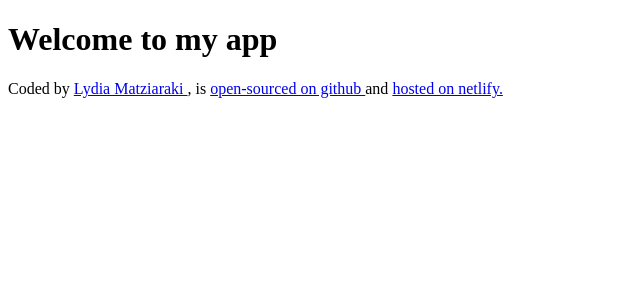
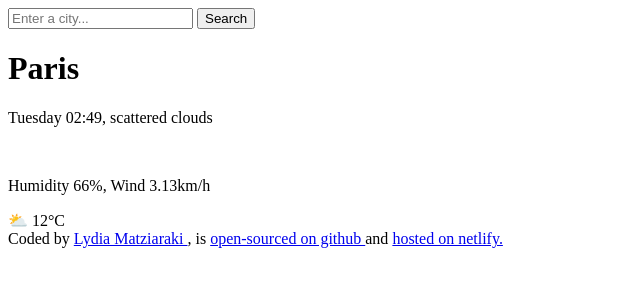
Before and after one commit to lydiamatz/My-weather-app, a plain HTML site: page index.html in a window 1280 px wide. Shown: the whole page, without its empty margins (0-640 px from the left). Drawn offline with Linux system fonts and the light colour scheme.

Commit message:
Added basic html

```diff
--- a/index.html
+++ b/index.html
@@ -6,7 +6,22 @@
     <title>My weather app</title>
   </head>
   <body>
-    <h1>Welcome to my app</h1>
+    <header>
+      <form>
+        <input type="search" placeholder="Enter a city..." />
+        <input type="submit" value="Search" />
+      </form>
+    </header>
+    <main>
+      <h1>Paris</h1>
+      <div>
+        <p>Tuesday 02:49, scattered clouds</p>
+        <br />
+        <p>Humidity 66%, Wind 3.13km/h</p>
+      </div>
+      <div>⛅ 12°C</div>
+    </main>
+
     <footer>
       Coded by
       <a href="https://app.netlify.com/teams/lydiamatz/sites"
```
